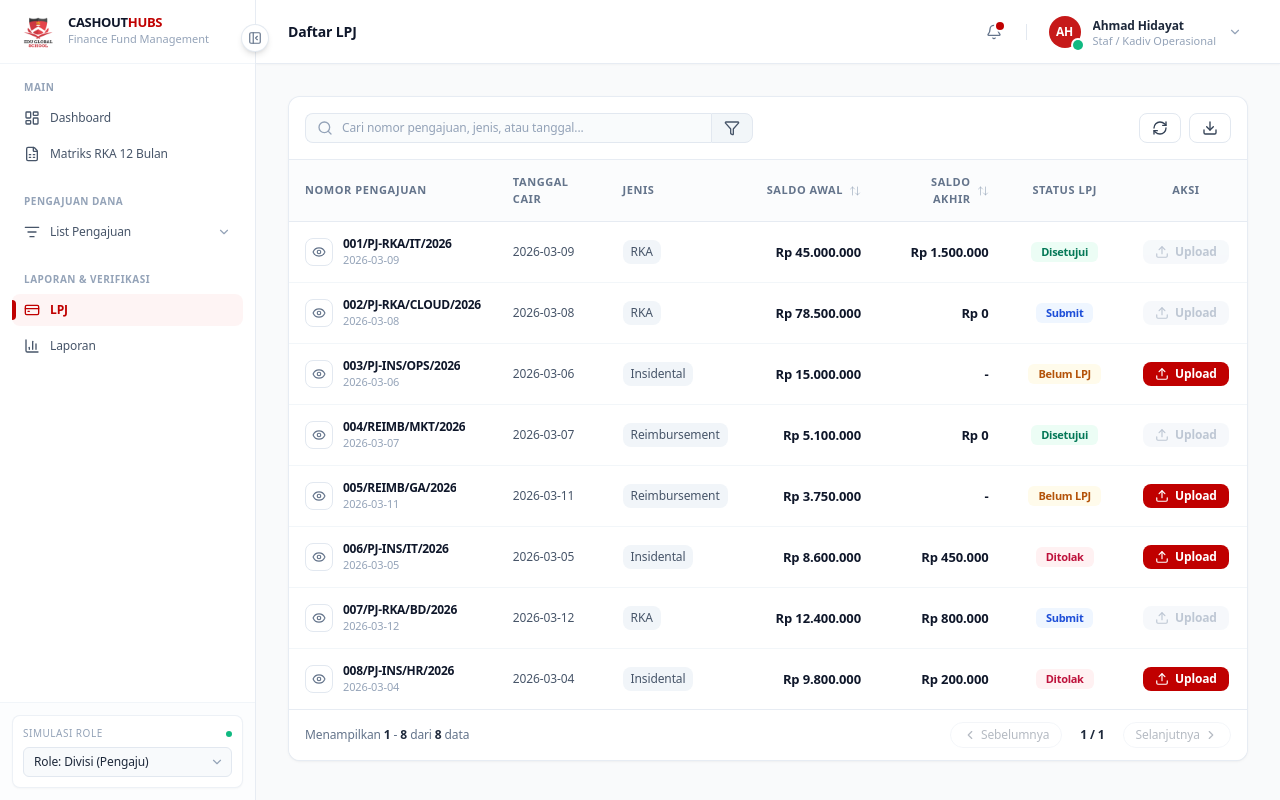
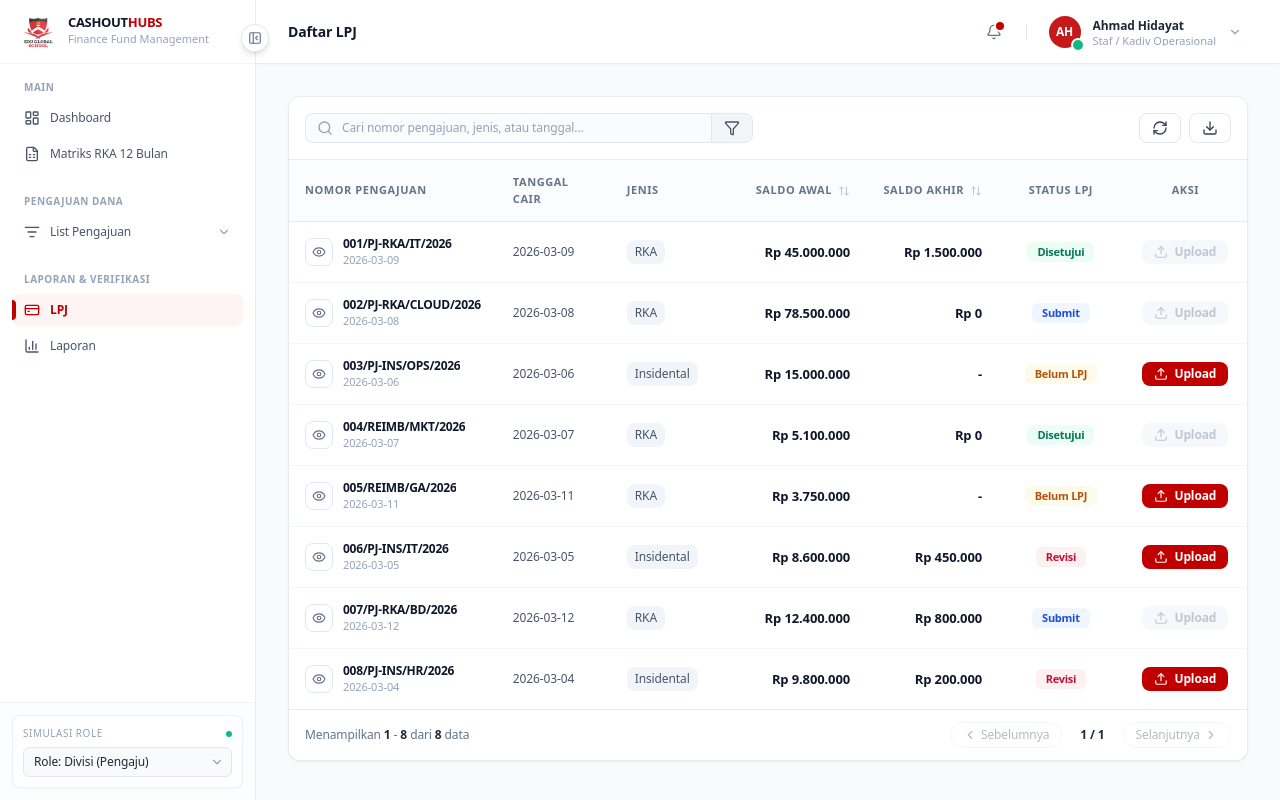
Before and after one commit to visilanti/finance-fund, a Next.js app: page /lpj in a window 1280 px wide. Built offline with nearby package versions, Linux system fonts and the light colour scheme.

Commit message:
feat(lpj): pembaruan drawer detail, tabel & service lpj

```diff
--- a/src/features/lpj/components/LPJDetailDrawer.tsx
+++ b/src/features/lpj/components/LPJDetailDrawer.tsx
@@ -52,8 +52,8 @@ export function LPJDetailDrawer({ item, onClose, onOpenUpload }: LPJDetailDrawer
         return { variant: "warning" as const, label: "Belum LPJ" };
       case "submit":
         return { variant: "info" as const, label: "Submit" };
-      case "ditolak":
-        return { variant: "error" as const, label: "Ditolak" };
+      case "revisi":
+        return { variant: "error" as const, label: "Revisi" };
       case "disetujui":
         return { variant: "success" as const, label: "Disetujui" };
       default:
@@ -62,7 +62,7 @@ export function LPJDetailDrawer({ item, onClose, onOpenUpload }: LPJDetailDrawer
   };
 
   const badgeProps = getStatusBadgeProps(item.status);
-  const isUploadAllowed = item.status === "belum_lpj" || item.status === "ditolak";
+  const isUploadAllowed = item.status === "belum_lpj" || item.status === "revisi";
 
   return (
     <Drawer
@@ -119,12 +119,12 @@ export function LPJDetailDrawer({ item, onClose, onOpenUpload }: LPJDetailDrawer
       }
     >
       <div className="space-y-4 text-xs">
-        {/* Banner jika status ditolak */}
-        {item.status === "ditolak" && (
+        {/* Banner jika status revisi */}
+        {item.status === "revisi" && (
           <div className="flex items-start gap-2.5 p-3 rounded-lg bg-rose-50 dark:bg-rose-950/40 border border-rose-200 dark:border-rose-900/50 text-rose-800 dark:text-rose-300">
             <AlertCircle className="w-4 h-4 text-rose-600 dark:text-rose-400 shrink-0 mt-0.5" />
             <div className="min-w-0 flex-1">
-              <p className="font-semibold text-xs">LPJ Ditolak / Perlu Revisi</p>
+              <p className="font-semibold text-xs">LPJ Perlu Revisi</p>
               <p className="text-[11px] text-rose-700 dark:text-rose-400 mt-0.5">
                 Terdapat ketidaksesuaian kwitansi atau bukti dukung. Silakan lakukan upload ulang berkas LPJ yang telah diperbaiki.
               </p>
@@ -216,12 +216,7 @@ export function LPJDetailDrawer({ item, onClose, onOpenUpload }: LPJDetailDrawer
                     <th className="p-2.5 font-semibold text-right">Debit</th>
                     <th className="p-2.5 font-semibold text-right">Kredit</th>
                     <th className="p-2.5 font-semibold text-right">Saldo</th>
-                    <th className="p-2.5 font-semibold">
-                      <span className="flex items-center gap-1">
-                        <Paperclip className="w-3 h-3" />
-                        Bukti
-                      </span>
-                    </th>
+                    <th className="p-2.5 font-semibold">Bukti</th>
                   </tr>
                 </thead>
                 <tbody className="divide-y divide-slate-100 dark:divide-slate-800/60">
--- a/src/features/lpj/components/LPJTableSection.tsx
+++ b/src/features/lpj/components/LPJTableSection.tsx
@@ -18,14 +18,13 @@ const LPJ_STATUS_OPTIONS = [
   { label: "Belum LPJ", value: "belum_lpj" },
   { label: "Submit", value: "submit" },
   { label: "Disetujui", value: "disetujui" },
-  { label: "Ditolak", value: "ditolak" },
+  { label: "Revisi", value: "revisi" },
 ];
 
 const JENIS_LPJ_OPTIONS = [
   { label: "Semua Jenis", value: "all" },
   { label: "RKA", value: "rka" },
   { label: "Insidental", value: "insidental" },
-  { label: "Reimbursement", value: "reimbursement" },
 ];
 
 function parseItemDate(dateStr?: string): Date | null {
@@ -86,8 +85,8 @@ export function LPJTableSection({ initialData = [] }: LPJTableSectionProps) {
         return { variant: "warning" as const, label: "Belum LPJ" };
       case "submit":
         return { variant: "info" as const, label: "Submit" };
-      case "ditolak":
-        return { variant: "error" as const, label: "Ditolak" };
+      case "revisi":
+        return { variant: "error" as const, label: "Revisi" };
       case "disetujui":
         return { variant: "success" as const, label: "Disetujui" };
       default:
@@ -194,7 +193,7 @@ export function LPJTableSection({ initialData = [] }: LPJTableSectionProps) {
         width: "130px",
         align: "center",
         cell: (item) => {
-          const isUploadActive = item.status === "belum_lpj" || item.status === "ditolak";
+          const isUploadActive = item.status === "belum_lpj" || item.status === "revisi";
           return (
             <div className="flex items-center justify-center gap-1.5">
               <button
--- a/src/features/lpj/services/lpj.service.ts
+++ b/src/features/lpj/services/lpj.service.ts
@@ -36,7 +36,7 @@ let MOCK_INFO_LPJ: InfoLPJ[] = [
     noPengajuan: "004/REIMB/MKT/2026",
     tanggalCair: "2026-03-07",
     tanggalPengajuan: "2026-03-01",
-    jenis: "Reimbursement",
+    jenis: "RKA",
     saldoAwal: 5100000,
     saldoAkhir: 0,
     status: "disetujui",
@@ -46,7 +46,7 @@ let MOCK_INFO_LPJ: InfoLPJ[] = [
     noPengajuan: "005/REIMB/GA/2026",
     tanggalCair: "2026-03-11",
     tanggalPengajuan: "2026-03-03",
-    jenis: "Reimbursement",
+    jenis: "RKA",
     saldoAwal: 3750000,
     saldoAkhir: undefined,
     status: "belum_lpj",
@@ -59,7 +59,7 @@ let MOCK_INFO_LPJ: InfoLPJ[] = [
     jenis: "Insidental",
     saldoAwal: 8600000,
     saldoAkhir: 450000,
-    status: "ditolak",
+    status: "revisi",
   },
   {
     id: "5e7b9a32-8f14-4dc5-9321-e490b6287707",
@@ -79,7 +79,7 @@ let MOCK_INFO_LPJ: InfoLPJ[] = [
     jenis: "Insidental",
     saldoAwal: 9800000,
     saldoAkhir: 200000,
-    status: "ditolak",
+    status: "revisi",
   },
 ];
 
@@ -172,7 +172,7 @@ const MOCK_LPJ_DETAIL_MAP: Record<string, LPJBase> = {
     id: "6c1e5a82-f38b-4a57-bf91-b75d26390404",
     noPengajuan: "004/REIMB/MKT/2026",
     tanggalCair: "2026-03-07",
-    jenis: "Reimbursement",
+    jenis: "RKA",
     saldoAwal: 5100000,
     saldoAkhir: 0,
     silpa: 0,
@@ -204,7 +204,7 @@ const MOCK_LPJ_DETAIL_MAP: Record<string, LPJBase> = {
     id: "9a4d8c71-2e53-4b6a-8f19-35c7e1905505",
     noPengajuan: "005/REIMB/GA/2026",
     tanggalCair: "2026-03-11",
-    jenis: "Reimbursement",
+    jenis: "RKA",
     saldoAwal: 3750000,
     saldoAkhir: undefined,
     silpa: undefined,
@@ -221,7 +221,7 @@ const MOCK_LPJ_DETAIL_MAP: Record<string, LPJBase> = {
     saldoAwal: 8600000,
     saldoAkhir: 450000,
     silpa: 450000,
-    status: "ditolak",
+    status: "revisi",
     rincian: {
       item: [
         {
@@ -302,7 +302,7 @@ const MOCK_LPJ_DETAIL_MAP: Record<string, LPJBase> = {
     saldoAwal: 9800000,
     saldoAkhir: 200000,
     silpa: 200000,
-    status: "ditolak",
+    status: "revisi",
     rincian: {
       item: [
         {
--- a/src/features/lpj/types/index.ts
+++ b/src/features/lpj/types/index.ts
@@ -1,5 +1,5 @@
-export type StatusLPJ = "belum_lpj" | "submit" | "ditolak" | "disetujui" | string;
-export type JenisLPJ = "RKA" | "Insidental" | "Reimbursement" | string;
+export type StatusLPJ = "belum_lpj" | "submit" | "ditolak" | "revisi" | "disetujui" | string;
+export type JenisLPJ = "RKA" | "Insidental" | string;
 
 //get info utama lpj untuk semua jenis
 export interface InfoLPJ {
```
